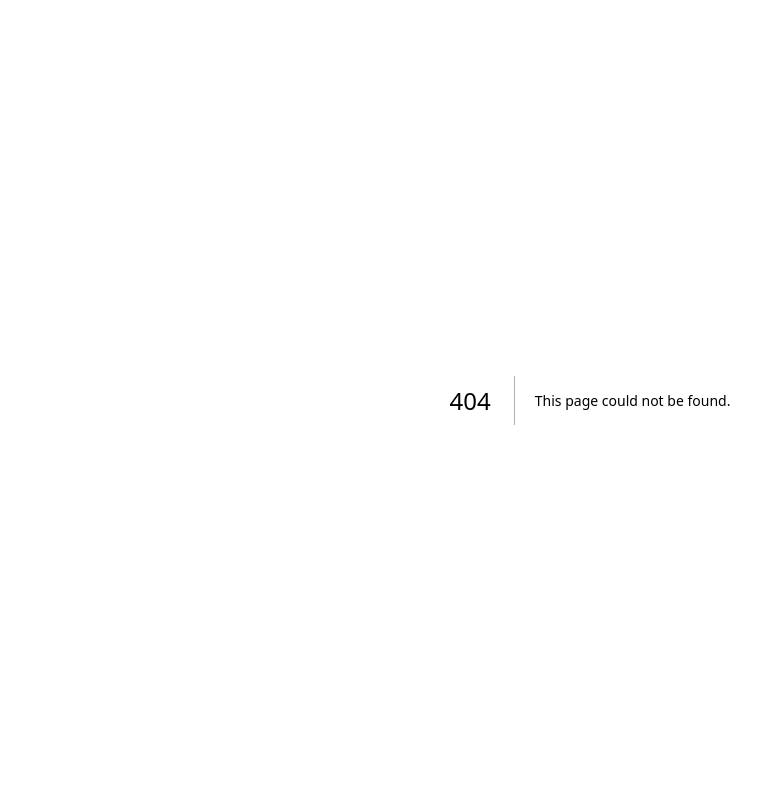
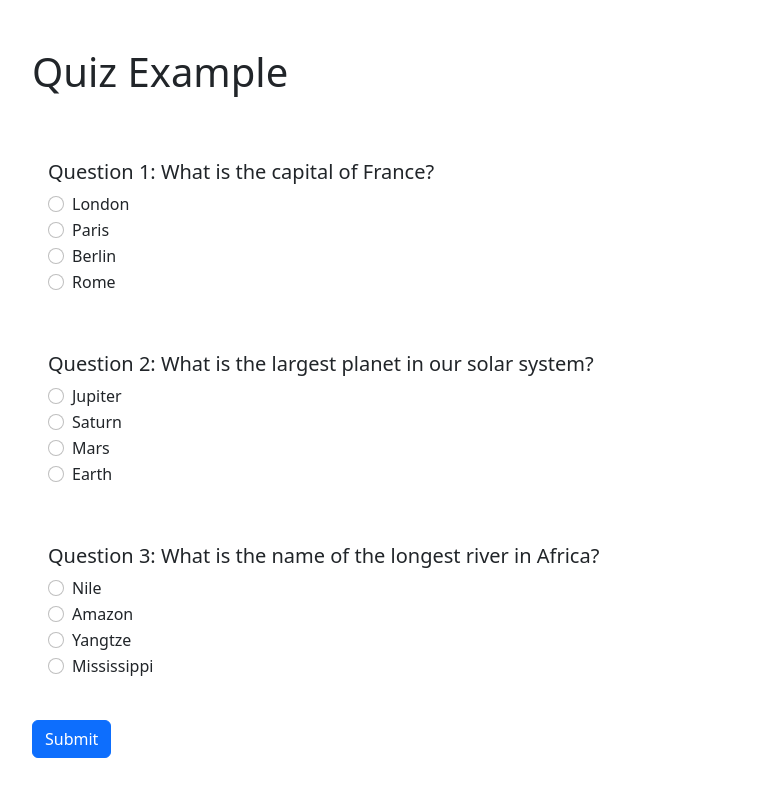
Before and after one commit to AnakinTrotter/lahacks-2023, a Next.js app in the folder convo/: page /quiz in a window 1280 px wide. Before the commit this address had no page. Shown: the top 796 px of the page, without its empty margins (50-811 px from the left). Built offline with nearby package versions, Linux system fonts and the light colour scheme.

Commit message:
quiz component

```diff
--- /dev/null
+++ b/convo/src/pages/quiz.js
@@ -0,0 +1,80 @@
+import React from 'react'
+import { Card, Form } from "react-bootstrap";
+
+
+
+
+const quizQuestions = [
+    {
+      question: "What is the capital of France?",
+      answers: [
+        { content: "London", isCorrect: false },
+        { content: "Paris", isCorrect: true },
+        { content: "Berlin", isCorrect: false },
+        { content: "Rome", isCorrect: false }
+      ]
+    },
+    {
+      question: "What is the largest planet in our solar system?",
+      answers: [
+        { content: "Jupiter", isCorrect: true },
+        { content: "Saturn", isCorrect: false },
+        { content: "Mars", isCorrect: false },
+        { content: "Earth", isCorrect: false }
+      ]
+    },
+    {
+      question: "What is the name of the longest river in Africa?",
+      answers: [
+        { content: "Nile", isCorrect: true },
+        { content: "Amazon", isCorrect: false },
+        { content: "Yangtze", isCorrect: false },
+        { content: "Mississippi", isCorrect: false }
+      ]
+    }
+  ];
+
+
+const Quiz = () => {
+
+    const handleSubmit = (event) => {
+        event.preventDefault();
+        // Handle form submission
+    };
+
+  return (
+    <div className="container mt-5">
+      <h1 className="text-left mb-5">Quiz Example</h1>
+      <Form onSubmit={handleSubmit}>
+        {quizQuestions.map((question, index) => (
+          <Card key={index} className="mb-4 border-0">
+            <Card.Body>
+              <Card.Title>Question {index + 1}: {question.question}</Card.Title>
+              {question.answers.map((answer, answerIndex) => (
+                <Form.Check
+                  key={answerIndex}
+                  type="radio"
+                  id={`question-${index}-answer-${answerIndex}`}
+                  label={answer.content}
+                  name={`question-${index}`}
+                  value={answer.content}
+                  className = {"bubble"}
+                  onChange={() => {
+                    if (answer.isCorrect) {
+                    //  alert("Correct answer!");
+                    } else {
+                     // alert("Incorrect answer.");
+                    }
+                  }}
+                />
+              ))}
+            </Card.Body>
+          </Card>
+        ))}
+        <button className="btn btn-primary" type="submit">Submit</button>
+      </Form>
+    </div>
+  )
+}
+
+export default Quiz
```
